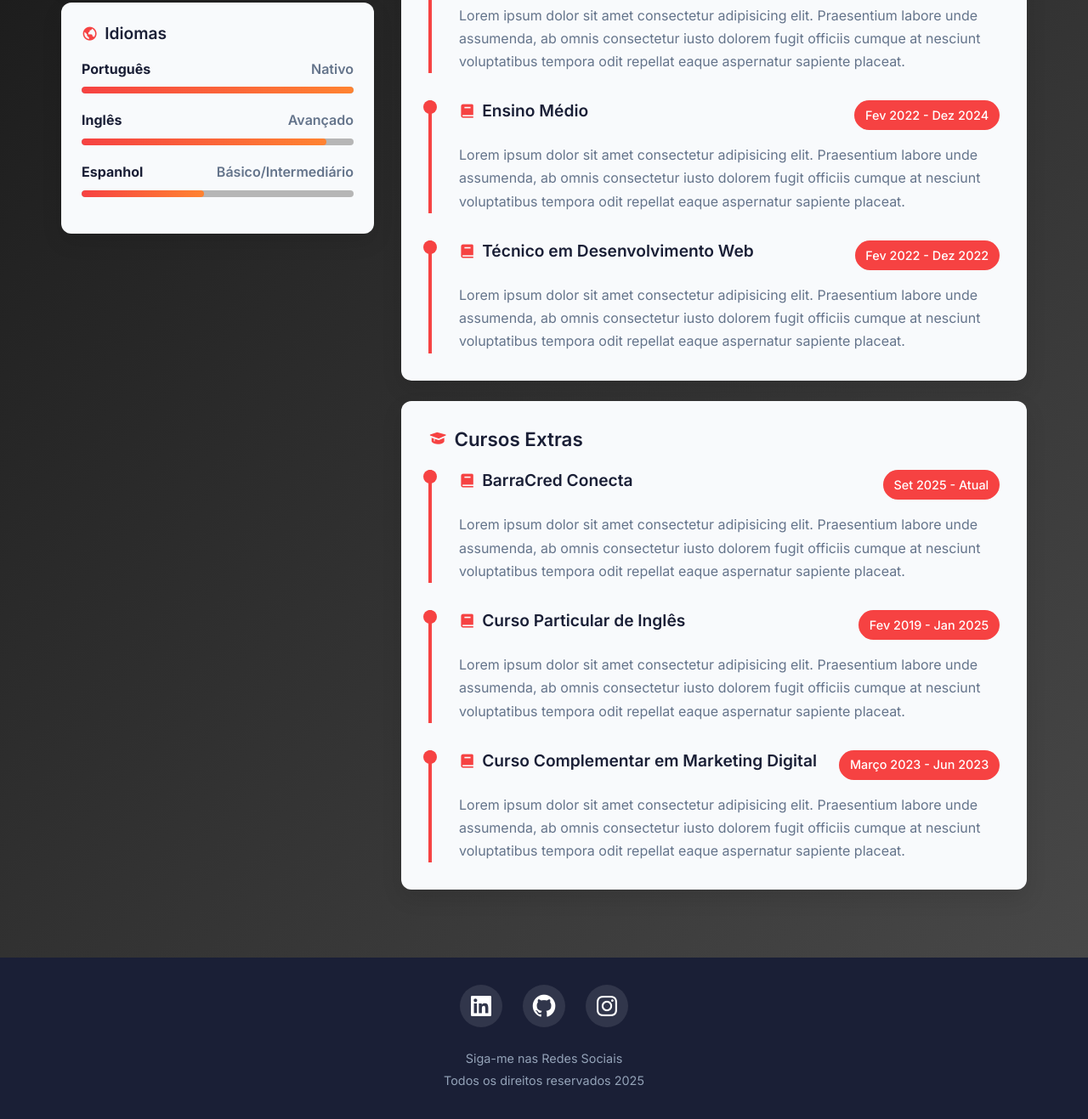
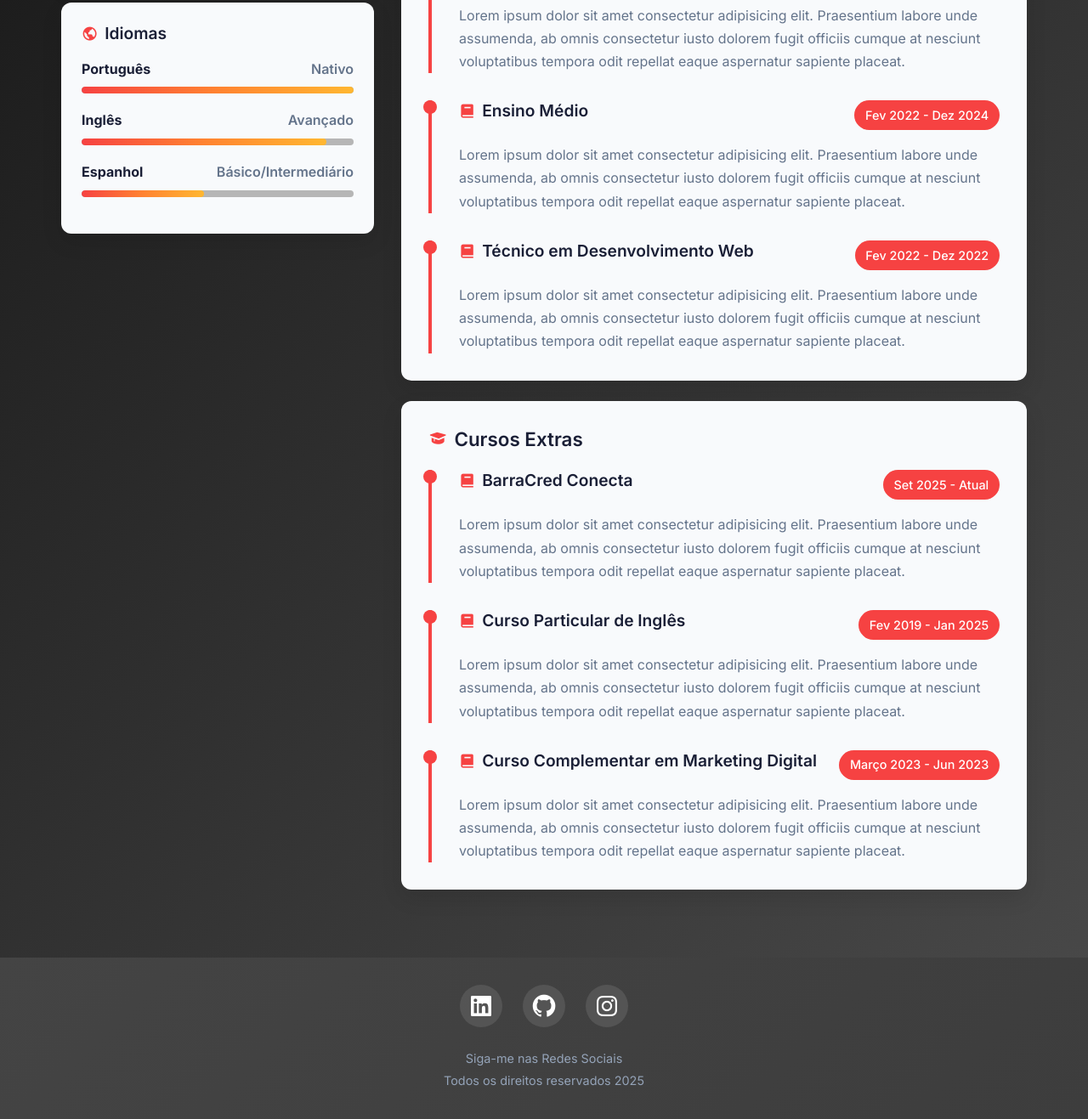
Before and after one commit to MatheusRisatti/matheusrisatti.github.io, a plain HTML site: page index.html in a window 1280 px wide. Shown: the part 571-1888 px from the top of the page at 85% size. Drawn offline with nearby package versions, Linux system fonts and the light colour scheme.

Commit message:
Altera recursos visuais

```diff
--- a/style.css
+++ b/style.css
@@ -158,7 +158,7 @@ main {
 
 .skill-progress {
     height: 100%;
-    background: linear-gradient(90deg, var(--primary-color), var(--secondary-color));
+    background: linear-gradient(90deg, var(--primary-color), var(--secondary-color), #ffb731);
     border-radius: 10px;
     transition: width 1.5s ease-in-out;
 }
@@ -287,7 +287,7 @@ section:hover{
 }
 
 footer{
-    background: var(--dark-color);
+    background: linear-gradient(135deg, #444444 , #3d3d3d 100%);
     color: var(--light-color);
     padding: 2rem 0;
     margin-top: 3rem;
```
